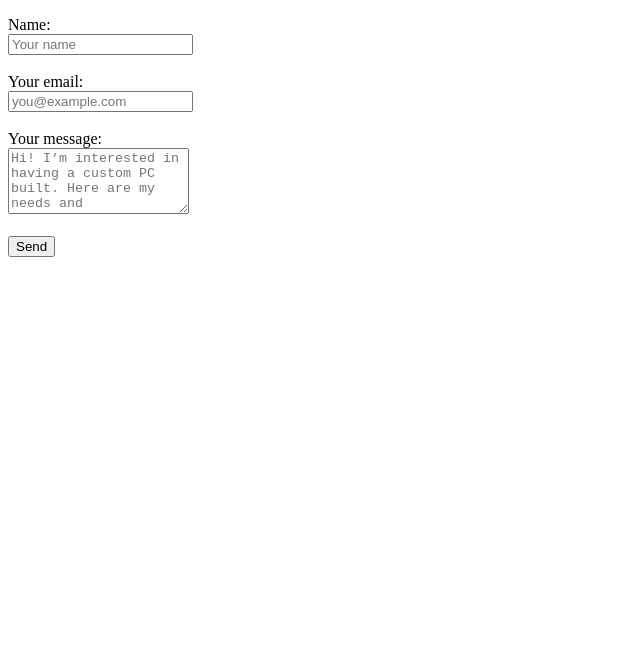
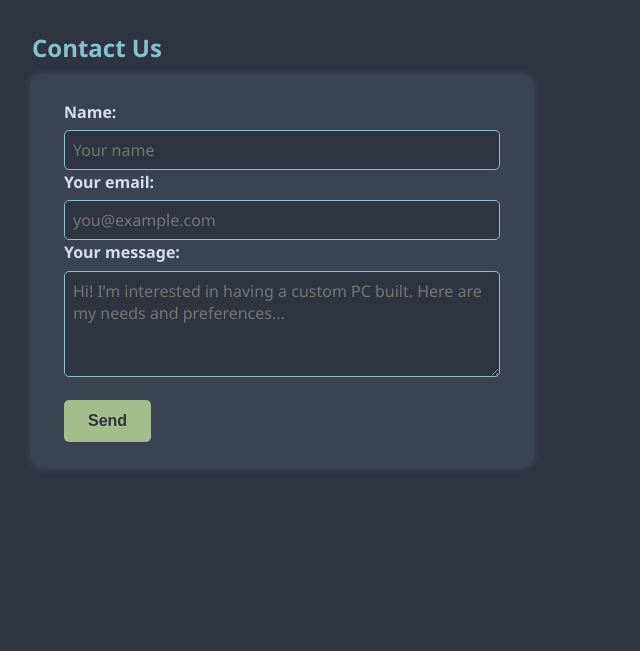
Before and after one commit to systemes-nord/systemes-nord.github.io, a plain HTML site: page index.html in a window 1280 px wide. Shown: the part 149-800 px from the top of the page, without its empty margins (0-640 px from the left). Drawn offline with Linux system fonts and the light colour scheme.

Commit message:
feat: add theming

```diff
--- a/index.html
+++ b/index.html
@@ -3,23 +3,120 @@
 <head>
   <meta charset="UTF-8" />
   <meta name="viewport" content="width=device-width, initial-scale=1" />
-  <title>Systèmes Nord - Custom PC Builds</title>
+  <title>Système Nord - Custom PC Builds</title>
+  <style>
+    /* Nord Palette */
+    :root {
+      --polar-night: #2E3440;
+      --snow-storm: #D8DEE9;
+      --frost: #88C0D0;
+      --aurora-green: #A3BE8C;
+      --aurora-red: #BF616A;
+    }
+
+    /* Reset & base */
+    * {
+      box-sizing: border-box;
+    }
+    body {
+      background-color: var(--polar-night);
+      color: var(--snow-storm);
+      font-family: 'Segoe UI', Tahoma, Geneva, Verdana, sans-serif;
+      margin: 0;
+      padding: 2rem;
+      line-height: 1.6;
+    }
+    h1, h2 {
+      color: var(--frost);
+      margin-bottom: 0.5rem;
+    }
+    p {
+      max-width: 600px;
+      margin-bottom: 2rem;
+    }
+
+    /* Form styling */
+    form {
+      background-color: #3B4252; /* slightly lighter than background */
+      padding: 1.5rem 2rem;
+      border-radius: 8px;
+      max-width: 500px;
+      box-shadow: 0 0 10px rgba(136, 192, 208, 0.3);
+    }
+
+    label {
+      display: block;
+      margin-bottom: 0.3rem;
+      font-weight: 600;
+      color: var(--snow-storm);
+    }
+    input[type="text"],
+    input[type="email"],
+    textarea {
+      width: 100%;
+      padding: 0.5rem;
+      border: 1.5px solid var(--frost);
+      border-radius: 5px;
+      background-color: var(--polar-night);
+      color: var(--snow-storm);
+      font-size: 1rem;
+      font-family: inherit;
+      transition: border-color 0.3s ease;
+      resize: vertical;
+    }
+    input[type="text"]:focus,
+    input[type="email"]:focus,
+    textarea:focus {
+      outline: none;
+      border-color: var(--aurora-green);
+      background-color: #434C5E;
+    }
+
+    button {
+      margin-top: 1rem;
+      background-color: var(--aurora-green);
+      color: var(--polar-night);
+      border: none;
+      padding: 0.75rem 1.5rem;
+      font-size: 1rem;
+      font-weight: 700;
+      border-radius: 5px;
+      cursor: pointer;
+      transition: background-color 0.3s ease;
+    }
+    button:hover,
+    button:focus {
+      background-color: var(--aurora-red);
+      color: var(--snow-storm);
+      outline: none;
+    }
+
+    /* Responsive */
+    @media (max-width: 600px) {
+      body {
+        padding: 1rem;
+      }
+      form {
+        padding: 1rem;
+      }
+    }
+  </style>
 </head>
 <body>
-  <h1>Welcome to Systèmes Nord</h1>
+  <h1>Welcome to Système Nord</h1>
   <p>Custom PC builds with northern precision. Get in touch!</p>
 
   <h2>Contact Us</h2>
   <form action="https://formspree.io/f/meokqqgo" method="POST">
-    <label for="name">Name:</label><br />
-    <input type="text" id="name" name="name" required placeholder="Your name" /><br /><br />
+    <label for="name">Name:</label>
+    <input type="text" id="name" name="name" required placeholder="Your name" />
 
-    <label for="email">Your email:</label><br />
-    <input type="email" id="email" name="email" required placeholder="you@example.com" /><br /><br />
+    <label for="email">Your email:</label>
+    <input type="email" id="email" name="email" required placeholder="you@example.com" />
 
-    <label for="message">Your message:</label><br />
+    <label for="message">Your message:</label>
     <textarea id="message" name="message" rows="4" required
-      placeholder="Hi! I’m interested in having a custom PC built. Here are my needs and preferences..."></textarea><br /><br />
+      placeholder="Hi! I’m interested in having a custom PC built. Here are my needs and preferences..."></textarea>
 
     <button type="submit">Send</button>
   </form>
```
